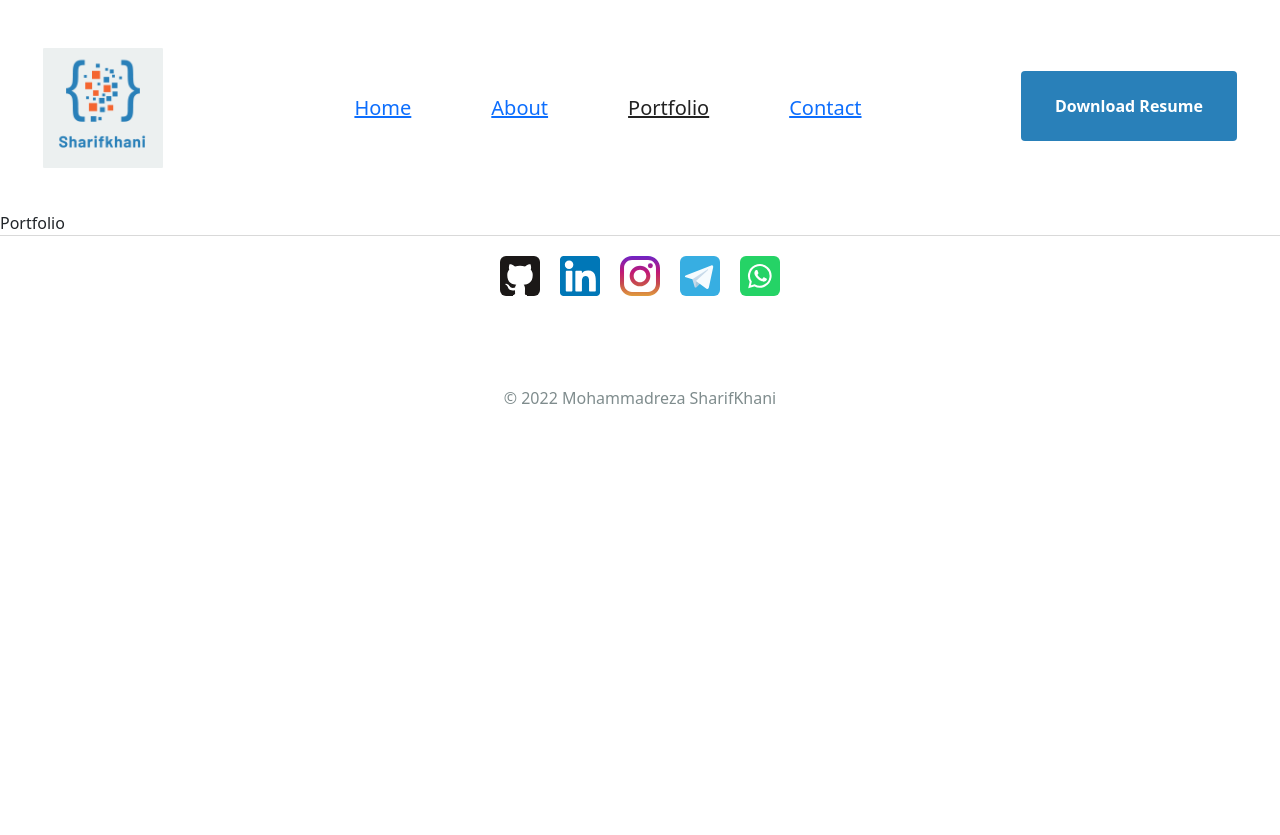
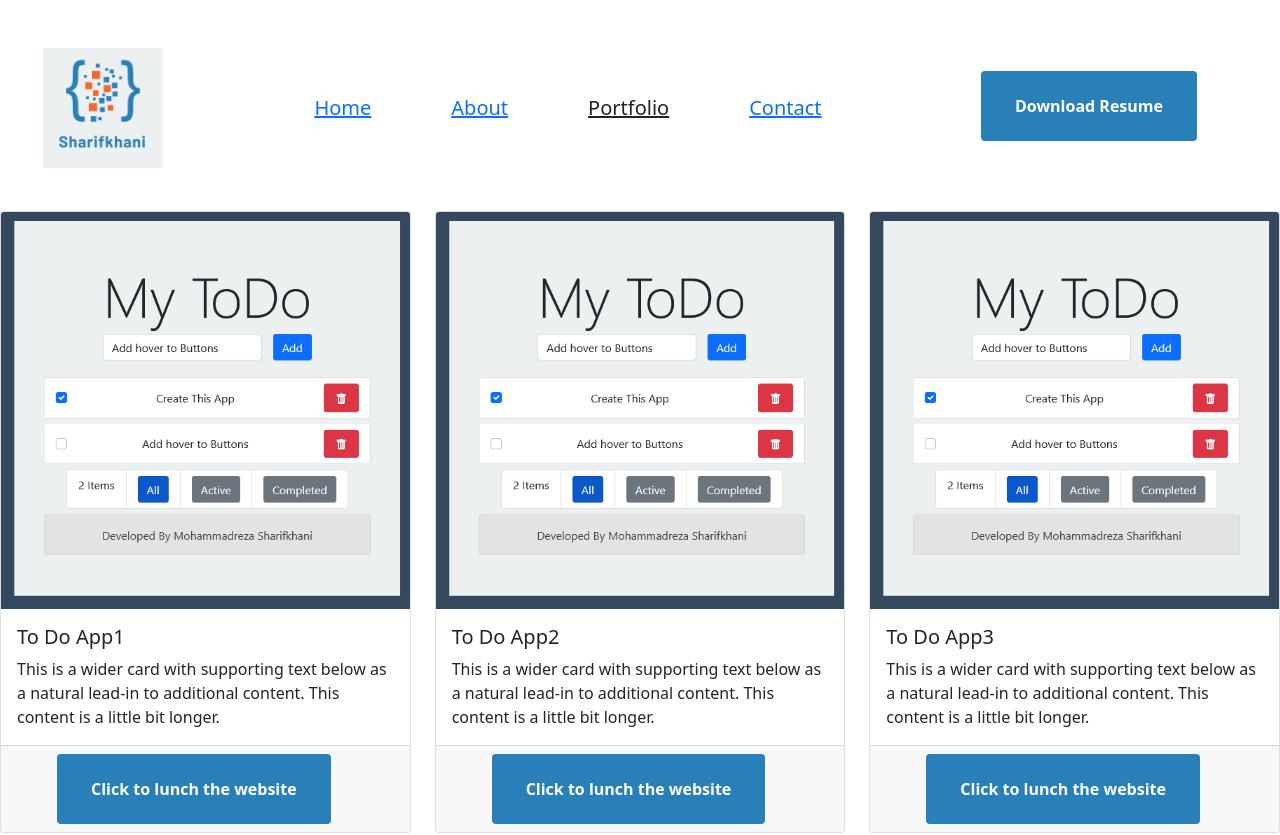
Before and after one commit to mosharif30/Personal-Website, a React (Create React App) app: page /portfolio in a window 1280 px wide. Shown: the top 835 px of the page. Before the commit the page ends 800 px from the top, so only its background shows below. Built offline with nearby package versions, Linux system fonts and the light colour scheme.

Commit message:
create portfolio page

```diff
--- a/src/components/Button/Button.jsx
+++ b/src/components/Button/Button.jsx
@@ -1,8 +1,10 @@
 import "./Button.css";
-const Button = ({ children, type = "primary" }) => {
+const Button = ({ linkForBtn, children, type = "primary" }) => {
   return (
     <>
-      <button className={`Button Button--${type}`}>{children}</button>
+      <a href={linkForBtn}>
+        <button className={`Button Button--${type}`}>{children}</button>
+      </a>
     </>
   );
 };
--- a/src/components/Portfolio/Portfolio.jsx
+++ b/src/components/Portfolio/Portfolio.jsx
@@ -1,9 +1,30 @@
 import Layout from "../Layout/Layout";
-
+import PortfolioItem from "../portfolioItem/portfolioItem";
+import todoapppic from "./todoapp.png";
 const Portfolio = () => {
   return (
     <>
-      <Layout>Portfolio</Layout>
+      <Layout>
+        <div class="row row-cols-1 row-cols-md-3 g-4">
+          <PortfolioItem
+            deployedLink={"https://todoapp-ten-delta.vercel.app/"}
+            title={"To Do App1"}
+            picsrc={todoapppic}
+          ></PortfolioItem>
+          <PortfolioItem
+            title={"To Do App2"}
+            picsrc={todoapppic}
+          ></PortfolioItem>
+          <PortfolioItem
+            title={"To Do App3"}
+            picsrc={todoapppic}
+          ></PortfolioItem>
+          <PortfolioItem
+            title={"To Do App4"}
+            picsrc={todoapppic}
+          ></PortfolioItem>
+        </div>
+      </Layout>
     </>
   );
 };
--- /dev/null
+++ b/src/components/portfolioItem/portfolioItem.jsx
@@ -0,0 +1,28 @@
+import Button from "../Button/Button";
+import "./portfolioItems.css";
+const PortfolioItem = ({ picsrc, title, deployedLink }) => {
+  return (
+    <>
+      <div class="col">
+        <div class="card h-100">
+          <img src={picsrc} class="card-img-top" alt="..." />
+          <div class="card-body">
+            <h5 class="card-title">{title}</h5>
+            <p class="card-text">
+              This is a wider card with supporting text below as a natural
+              lead-in to additional content. This content is a little bit
+              longer.
+            </p>
+          </div>
+          <div class="card-footer">
+            <Button linkForBtn={deployedLink}>
+              Click to lunch the website
+            </Button>
+          </div>
+        </div>
+      </div>
+    </>
+  );
+};
+
+export default PortfolioItem;
```
Also changed, not shown: src/components/Portfolio/todoapp.png (added), src/components/portfolioItem/portfolioItems.css (added).
